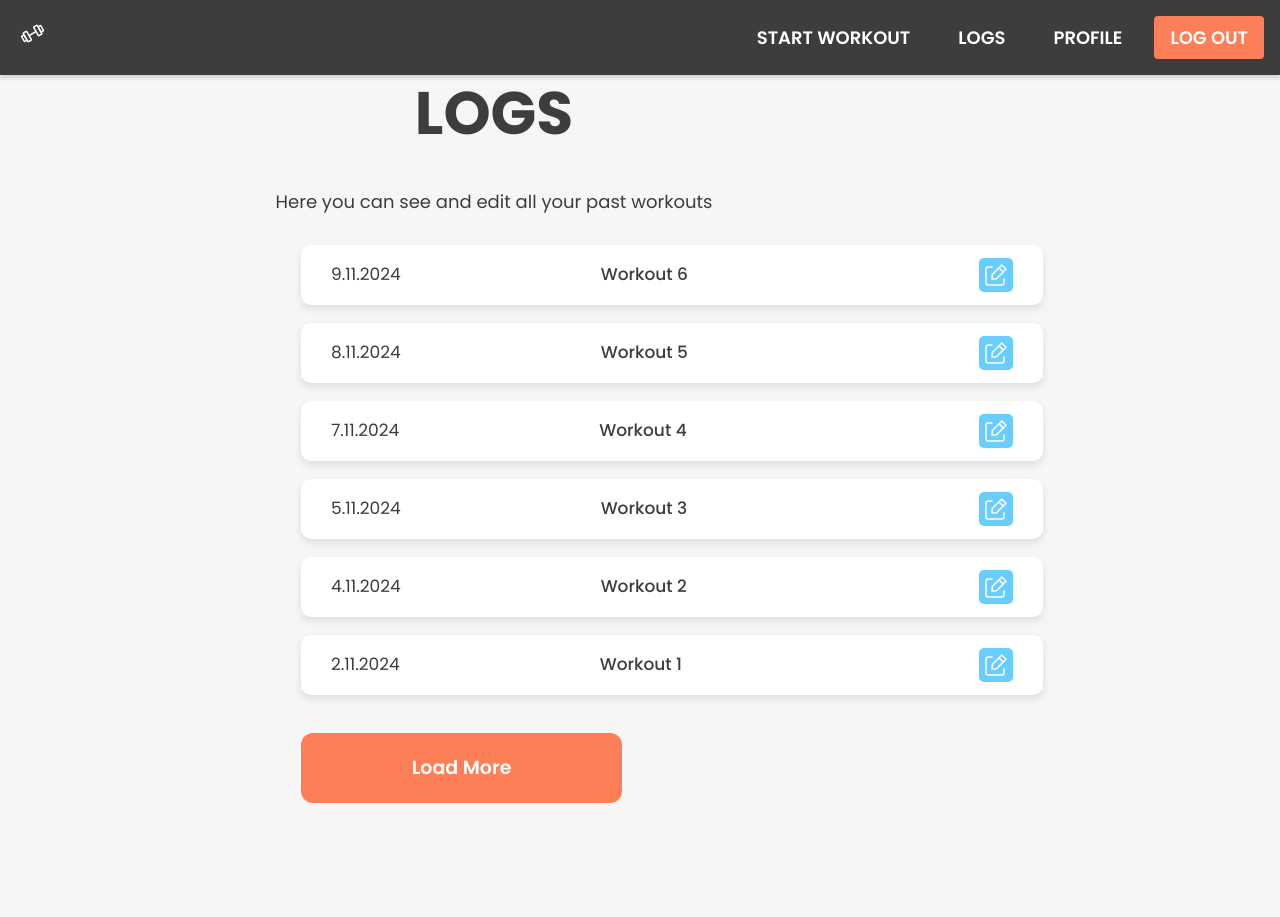
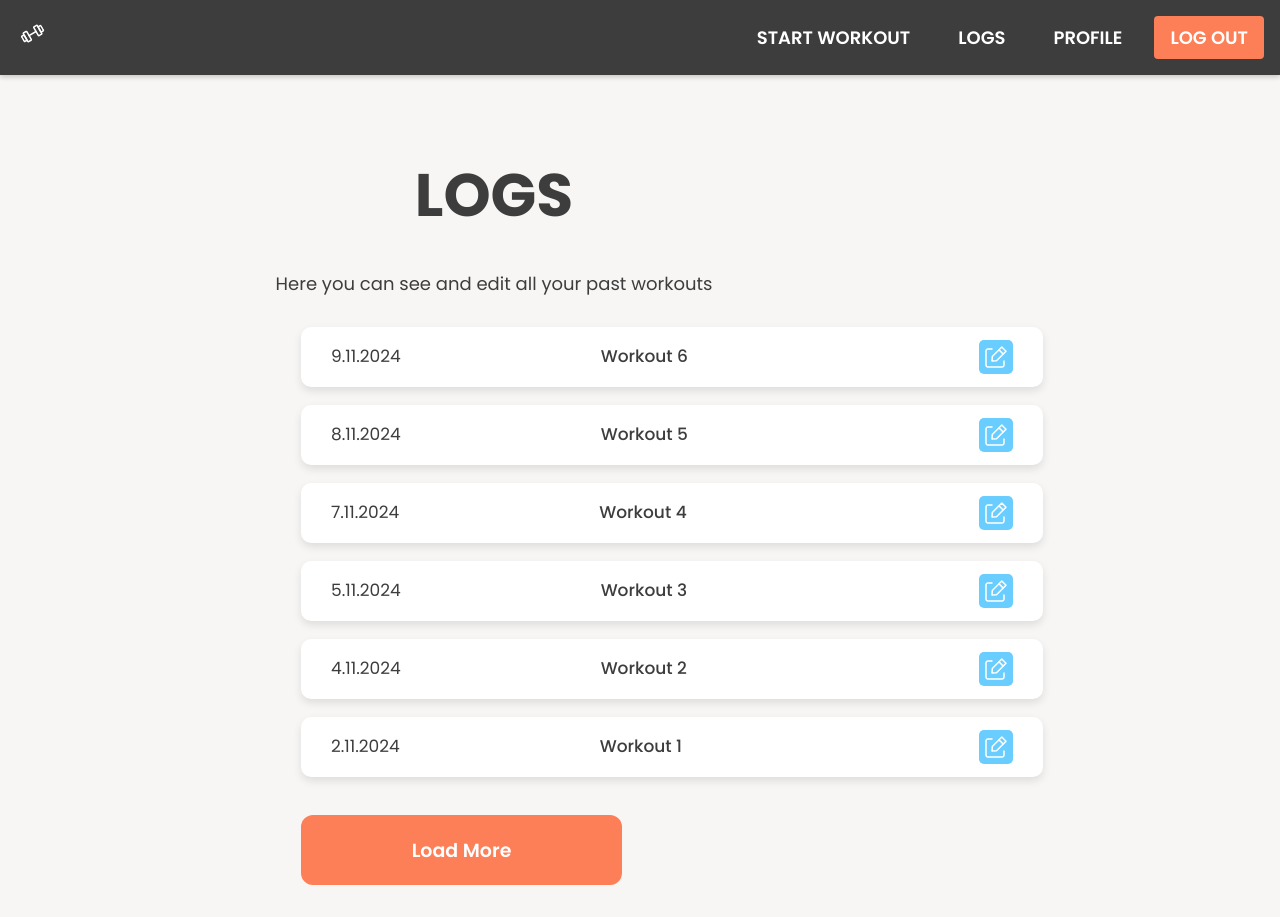
Before and after one commit to jonasbj99/P7-707, a React (Create React App) app in the folder SmartFit-app/: page /logs in a window 1280 px wide. Before the commit the page ends 840 px from the top, so only its background shows below. Built offline with nearby package versions, Linux system fonts and the light colour scheme.

Commit message:
layout fix

```diff
--- a/SmartFit-app/src/pages/Logs/Logs.scss
+++ b/SmartFit-app/src/pages/Logs/Logs.scss
@@ -3,21 +3,18 @@
     flex-direction: column;
     align-items: center;
     justify-content: center;
-    height: 105vh;
     text-align: center;
     padding: 0;
     margin: 0;
-    width: 100%; // Ensure full width on desktop
 
     .logs-section {
         flex: 1;
         padding: 2rem;
+        padding-top: 7.5em;
         display: flex;
         flex-direction: column;
         align-items: center;
         justify-content: center;
-        width: 100%; // Take full width
-        max-width: 1200px; // Optional: limit width for better readability
     }
 
     .logs_overview {
@@ -26,7 +23,8 @@
         gap: 18px;
         width: 100%;
         margin-top: 30px;
-        align-items: center; // Center-align by default
+        align-items: center;
+        justify-content: center;
     }
 
     .logs_button-group {
@@ -37,7 +35,7 @@
         margin-top: 20px;
     }
 
-    @media (min-width: 768px) {
+    @media (min-width: 1024px) {
         align-items: flex-start; // Left-align on larger screens
         text-align: left;
         padding-left: 2rem; // Optional: add padding to move away from the edge
--- a/SmartFit-app/src/pages/Set/Set.scss
+++ b/SmartFit-app/src/pages/Set/Set.scss
@@ -25,7 +25,7 @@
       width: 100%;
       margin-top: 320px;
 
-      @media (min-width: 768px) {
+      @media (min-width: 1024px) {
         flex-direction: row;
         justify-content: center;
         gap: 100px;
```
